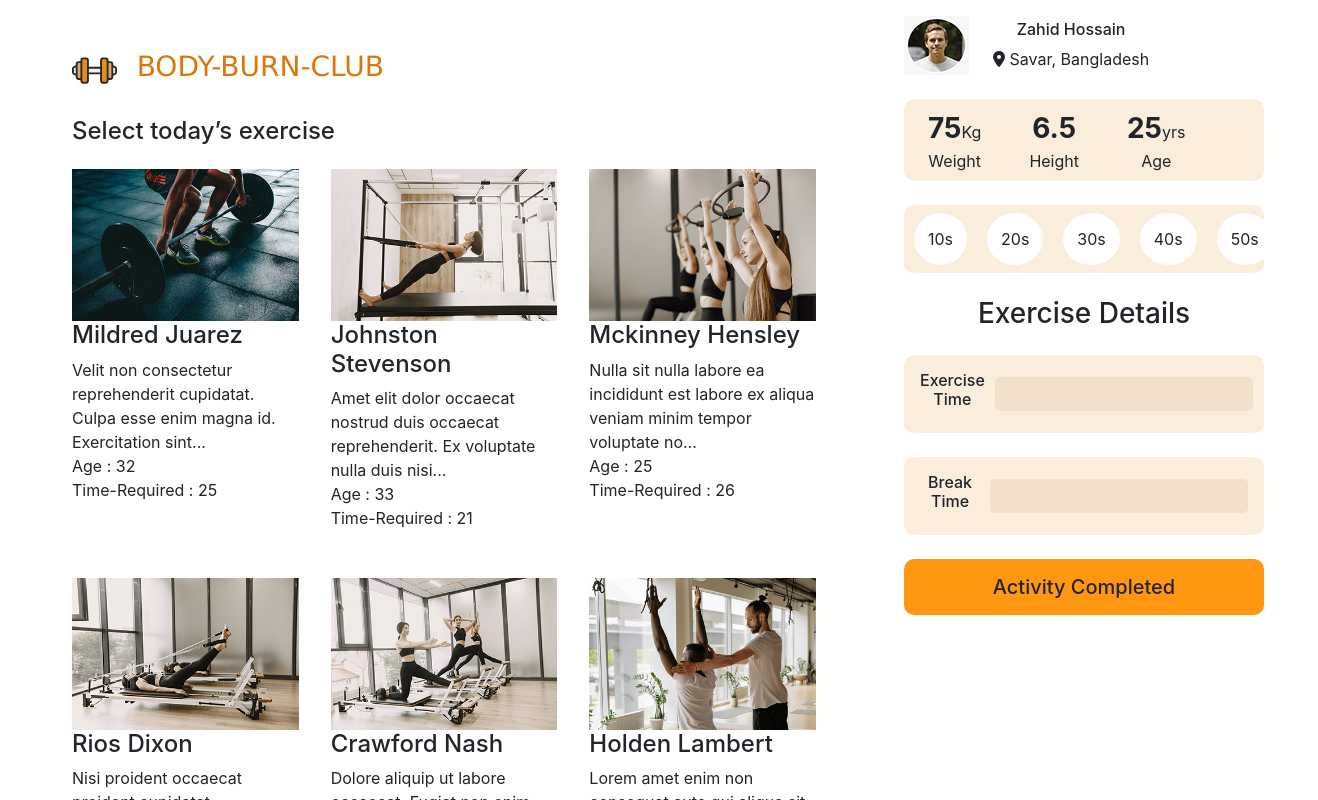
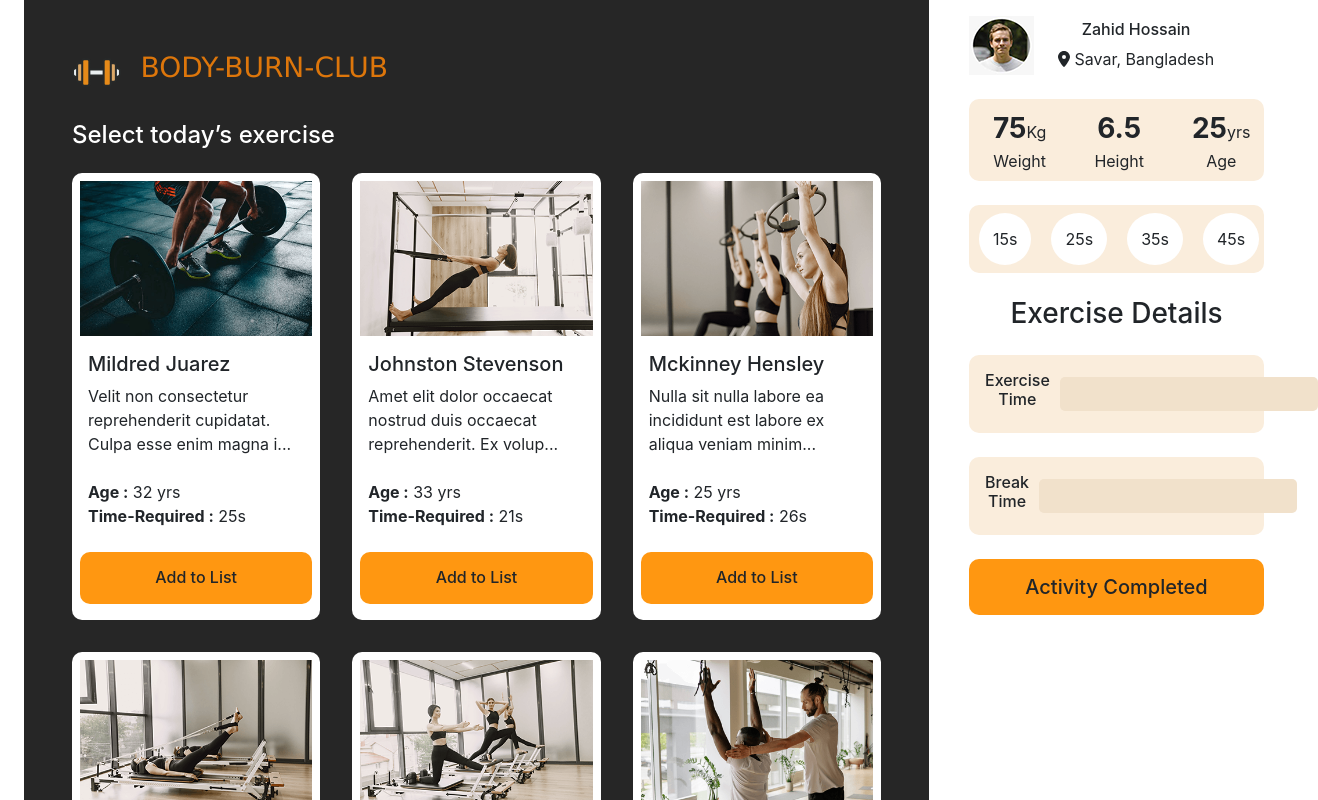
Before and after one commit to jharnakhatun2/body-burn-club_repo, a React (Create React App) app: page / in a window 1280 px wide. Shown: the top 800 px of the page, 1318 px wide, since content can reach past the window. Built offline with nearby package versions, Linux system fonts and the light colour scheme.

Commit message:
added all sections design part completed

```diff
--- a/src/Activity/Activity.css
+++ b/src/Activity/Activity.css
@@ -2,3 +2,6 @@
         display: grid;
         grid-template-columns: 3fr 1fr;
 }
+.exercise-container{
+    background-color: #262626;
+}
--- a/src/Board/Board.css
+++ b/src/Board/Board.css
@@ -19,7 +19,7 @@
 }
 @media (min-width: 600px) {
     .board-container{
-        max-width: 392px;
+        max-width: 327px;
         width: 100%;
         height: auto;
     }
--- a/src/Break/Break.js
+++ b/src/Break/Break.js
@@ -5,11 +5,10 @@ const Break = () => {
     return (
         <div>
             <div className="break d-flex my-4 py-2">
-                <span>10s</span>
-                <span>20s</span>
-                <span>30s</span>
-                <span>40s</span>
-                <span>50s</span>
+                <span>15s</span>
+                <span>25s</span>
+                <span>35s</span>
+                <span>45s</span>
             </div>
         </div>
     );
--- a/src/Exercise/Exercise.css
+++ b/src/Exercise/Exercise.css
@@ -2,3 +2,11 @@
     max-width: 100%;
     height: auto;
   }
+  .exercise-card{
+    background-color: #ffffff;
+    border-radius: 10px;
+  }
+.addToList{
+    background-color: #ff9711;
+    border-radius: 10px;
+}
--- a/src/Exercise/Exercise.js
+++ b/src/Exercise/Exercise.js
@@ -4,12 +4,16 @@ import './Exercise.css';
 const Exercise = (props) => {
     const {id, image, name, about,age, timeequired} = props.exercise;
     return (
-        <div className='exercise-card'>
+        <div className='exercise-card p-2'>
             <img src={image} alt="" />
-            <h4>{name}</h4>
-            <span>{about.length < 90 ? about : about.slice(0, 90) + '...'}</span><br/>
-            <span>Age : {age}</span>
-            <p>Time-Required : {timeequired}</p>
+            <div className="component-padding p-2">
+            <h5 className= 'mt-2'>{name}</h5>
+            <div className="about">
+            <span>{about.length < 70 ? about : about.slice(0, 70) + '...'}</span></div><br/>
+            <span><strong>Age :</strong> {age} yrs</span>
+            <p><strong>Time-Required :</strong> {timeequired}s</p>
+            </div>
+            <h6 className="addToList py-3 text-center">Add to List</h6>
         </div>
     );
 };
--- a/src/Exercises/Exercises.js
+++ b/src/Exercises/Exercises.js
@@ -13,7 +13,7 @@ const Exercises = () => {
 
     return (
         <div className="alignment">
-            <h4 className="mb-4">Select today’s exercise</h4>
+            <h4 className="mb-4 text-white">Select today’s exercise</h4>
             <div className="exercise-Card-container">
             {
                 excercises.map(exercise => <Exercise
```
